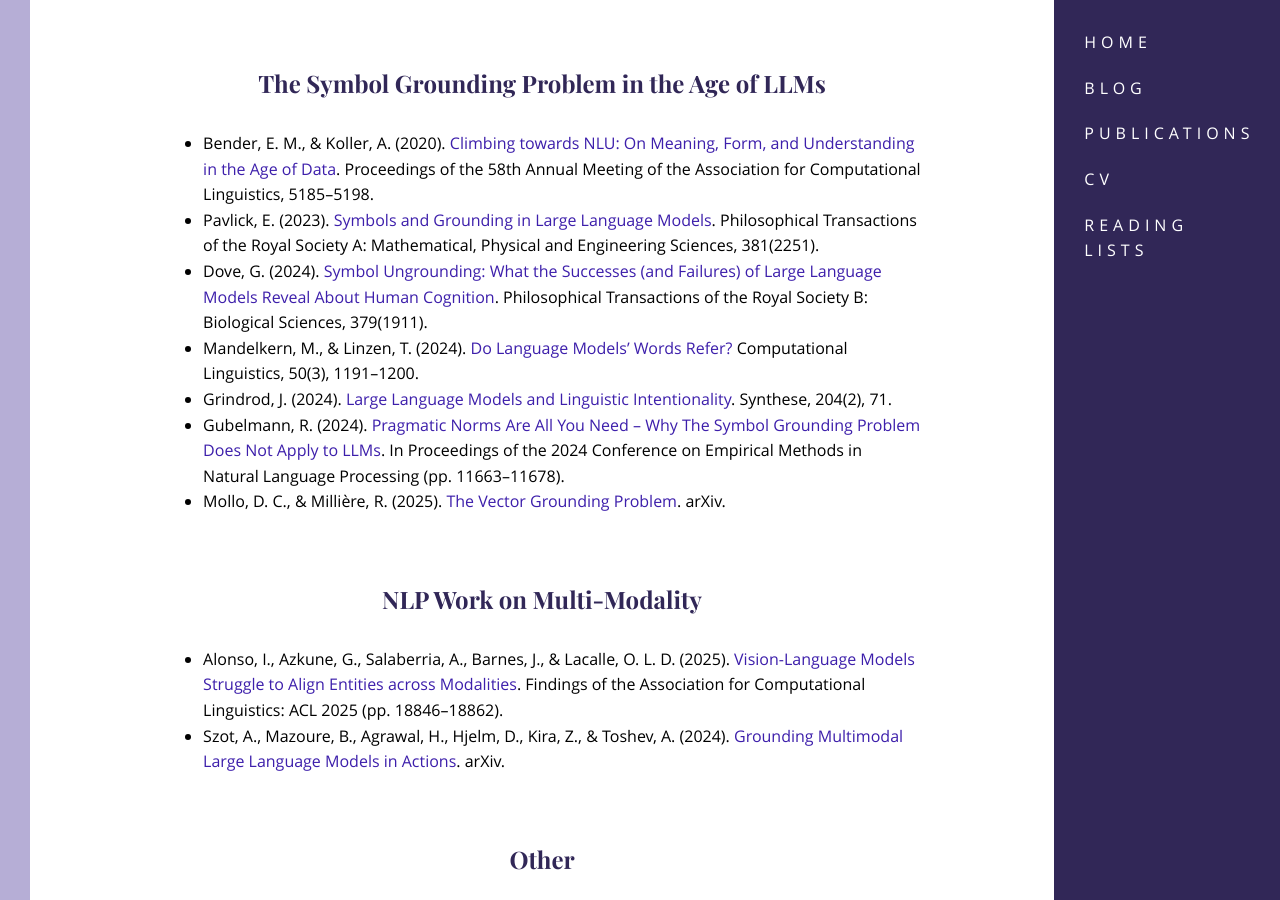
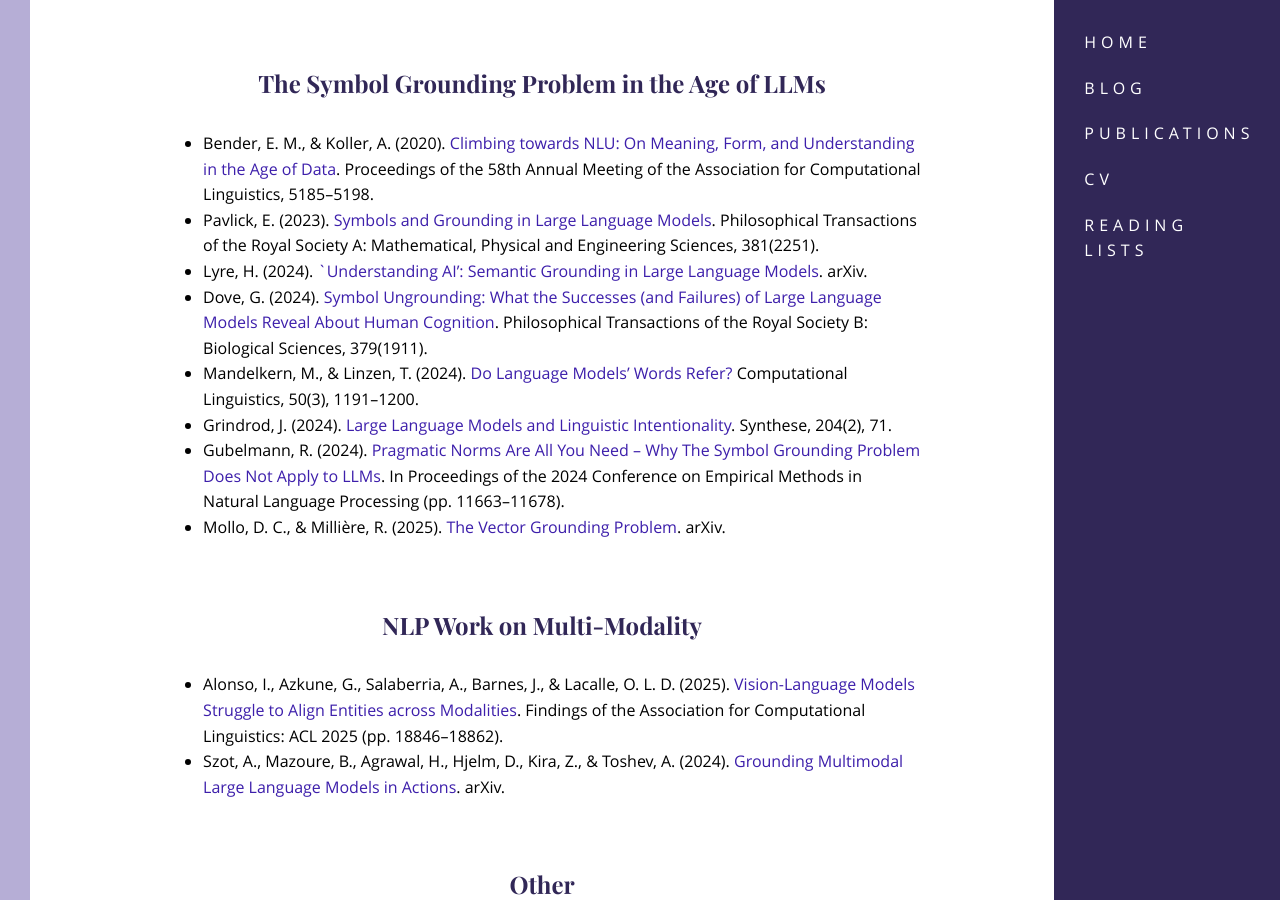
Before and after one commit to dstrohmaier/dstrohmaier.github.io, a Jekyll site: the page built from lists/_posts/2025-10-19-The-Symbol-Grounding-Problem.md, in a window 1280 px wide and 900 px high, scrolled down 706 px. Built offline with Jekyll 4.4.1, drawn with Linux system fonts in a browser that asks for light colours; comment, search, counter and statistics services are not loaded.

Commit message:
updated SGP list

```diff
--- a/lists/_posts/2025-10-19-The-Symbol-Grounding-Problem.md
+++ b/lists/_posts/2025-10-19-The-Symbol-Grounding-Problem.md
@@ -22,6 +22,7 @@ In this list, I collect papers on the symbol grounding problem.
 
 - Bender, E. M., & Koller, A. (2020). [Climbing towards NLU: On Meaning, Form, and Understanding in the Age of Data](https://doi.org/10.18653/v1/2020.acl-main.463). Proceedings of the 58th Annual Meeting of the Association for Computational Linguistics, 5185–5198.
 - Pavlick, E. (2023). [Symbols and Grounding in Large Language Models](https://doi.org/10.1098/rsta.2022.0041). Philosophical Transactions of the Royal Society A: Mathematical, Physical and Engineering Sciences, 381(2251).
+- Lyre, H. (2024). [`Understanding AI': Semantic Grounding in Large Language Models](https://doi.org/10.48550/arXiv.2402.10992). arXiv.
 - Dove, G. (2024). [Symbol Ungrounding: What the Successes (and Failures) of Large Language Models Reveal About Human Cognition](https://doi.org/10.1098/rstb.2023.0149). Philosophical Transactions of the Royal Society B: Biological Sciences, 379(1911).
 - Mandelkern, M., & Linzen, T. (2024). [Do Language Models’ Words Refer?](https://doi.org/10.1162/coli_a_00522) Computational Linguistics, 50(3), 1191–1200.
 - Grindrod, J. (2024). [Large Language Models and Linguistic Intentionality](https://doi.org/10.1007/s11229-024-04723-8). Synthese, 204(2), 71.
```
